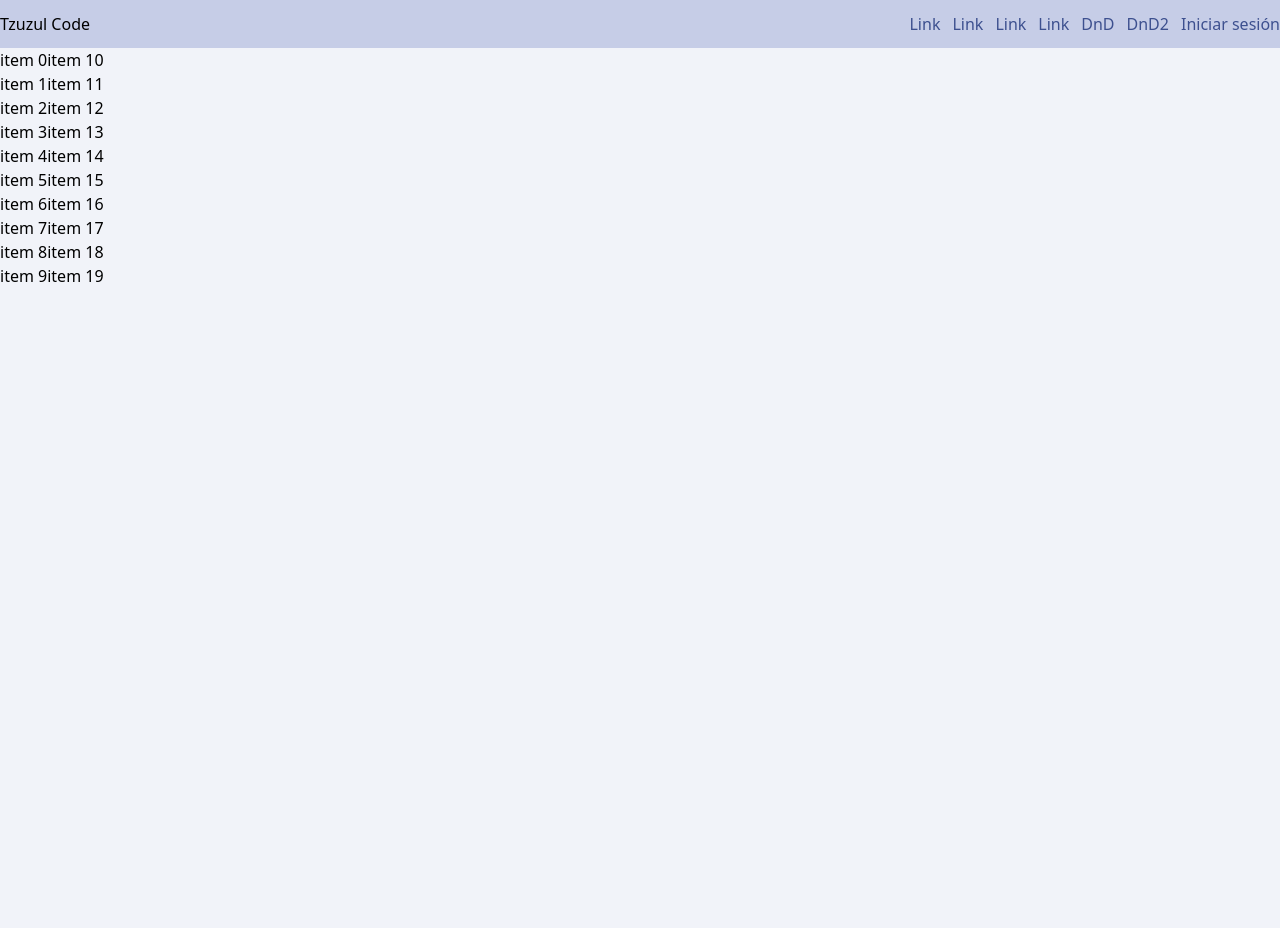
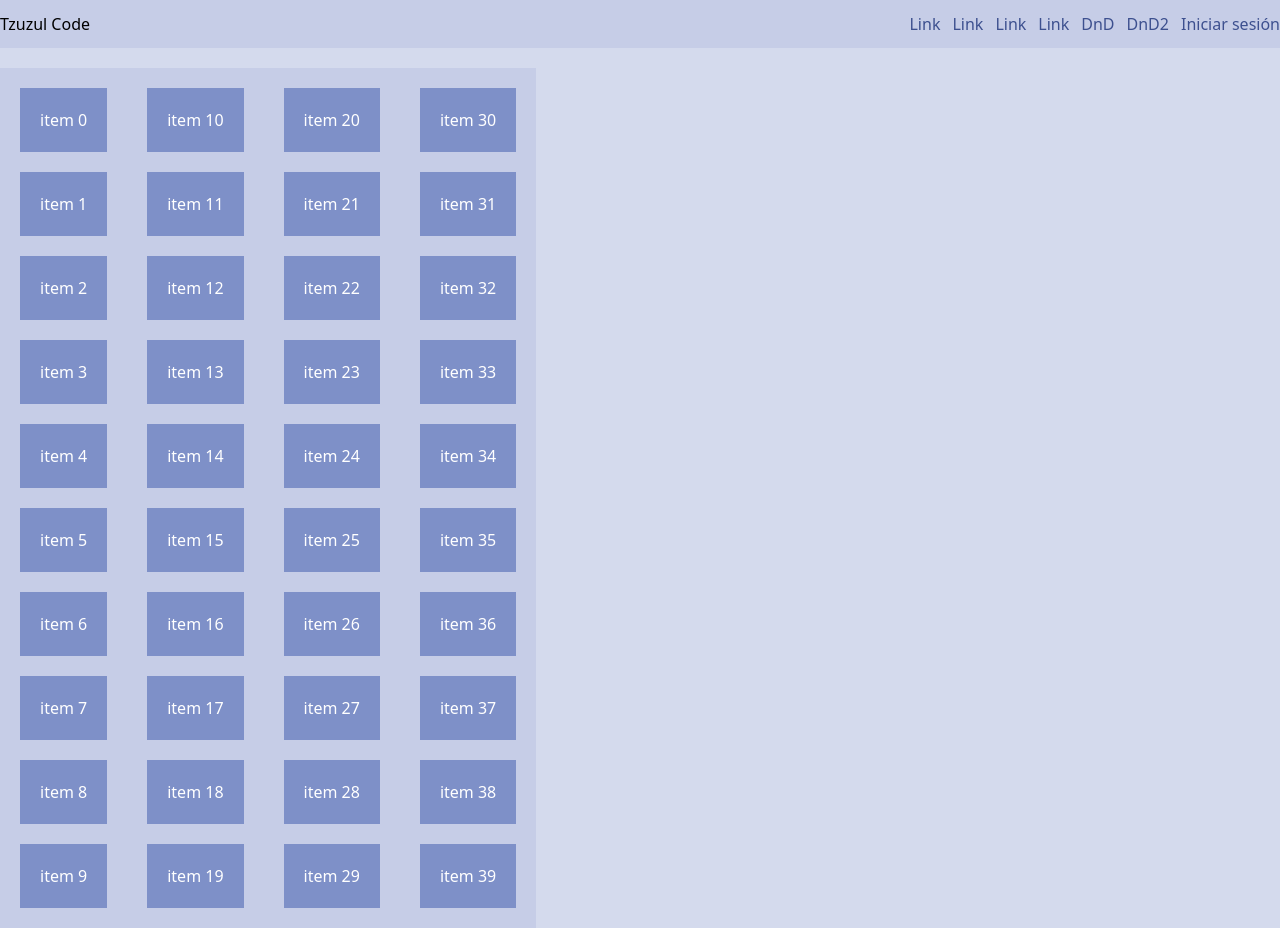
Before and after one commit to tzuzulcode/frontend-react-enero2022, a React (Create React App) app in the folder redux-app/: page /drag_and_drop2 in a window 1280 px wide. Before the commit the page ends 800 px from the top, so only its background shows below. Built offline with nearby package versions, Linux system fonts and the light colour scheme; no server answers.

Commit message:
Drag and drop

```diff
--- /dev/null
+++ b/redux-app/src/components/Board.jsx
@@ -0,0 +1,30 @@
+import React from 'react'
+import { DragDropContext, Droppable } from 'react-beautiful-dnd'
+import Column from './Column'
+
+export default function Board({data}) {
+  return (
+    <DragDropContext onDragEnd={()=>{}}>
+        <Droppable
+            droppableId='board'
+            type='COLUMN'
+            direction='horizontal'
+        >
+            {(provided,snapshot)=>(
+                <div ref={provided.innerRef}>
+                    {data.map((list,index)=>(
+                        <Column
+                            key={list.id}
+                            list={list.list}
+                            listId={list.id}
+                            index={index}
+                        />
+                    ))
+                    }
+                    {provided.placeholder}
+                </div>
+            )}
+        </Droppable>
+    </DragDropContext>
+  )
+}
--- /dev/null
+++ b/redux-app/src/components/Column.jsx
@@ -0,0 +1,24 @@
+import React from 'react'
+import { Draggable, Droppable } from 'react-beautiful-dnd'
+import TaskList from './TaskList'
+
+export default function Column({list,listId,listType,index}) {
+  return (
+    <Draggable draggableId={listId} index={index}>
+        {(provided,snapshot)=>(
+            <div ref={provided.innerRef}{...provided.draggableProps}>
+                <Droppable
+                    droppableId={listId}
+                    type={listType}
+                >
+                    {(provided, snapshot) => (
+                        <div ref={provided.innerRef}>
+                            <TaskList list={list} />
+                        </div>
+                    )}
+                </Droppable>
+            </div>
+        )}
+    </Draggable>
+  )
+}
--- /dev/null
+++ b/redux-app/src/components/CustomDroppable.jsx
@@ -0,0 +1,34 @@
+import React from 'react'
+import { Draggable,Droppable } from 'react-beautiful-dnd'
+
+export default function CustomDroppable({lista,id}) {
+
+  return (
+    <Droppable droppableId={id}>
+            {(provided, snapshot) => (
+                <div
+                className='bg-lavender-300 p-5 mt-5 space-y-5'
+                    ref={provided.innerRef}>
+                    {lista.map((item, index) => (
+                        <Draggable
+                            key={item.id}
+                            draggableId={item.id}
+                            index={index}>
+                            {(provided, snapshot) => (
+                                <div
+                                    className=' bg-lavender-600 text-white p-5'
+                                    ref={provided.innerRef}
+                                    {...provided.draggableProps}
+                                    {...provided.dragHandleProps}
+                                    >
+                                    {item.content}
+                                </div> //Task Item
+                            )}
+                        </Draggable>
+                    ))}{/* Task list */}
+                    {provided.placeholder}
+                </div>
+            )}
+        </Droppable>
+  )
+}
--- /dev/null
+++ b/redux-app/src/components/TaskItem.jsx
@@ -0,0 +1,13 @@
+import React from 'react'
+
+export default function TaskItem({content,provided}) {
+  return (
+    <div className=' bg-lavender-600'
+        ref={provided.innerRef}
+        {...provided.draggableProps}
+        {...provided.dragHandleProps}
+    >
+        <p>{content}</p>
+    </div>
+  )
+}
--- /dev/null
+++ b/redux-app/src/components/TaskList.jsx
@@ -0,0 +1,19 @@
+import React from 'react'
+import {Draggable} from 'react-beautiful-dnd'
+import TaskItem from './TaskItem'
+
+export default function TaskList({list}) {
+  return list.map((task,index)=><Draggable
+    key={task.id}
+    draggableId={task.id}
+    index={index}
+  >
+      {(provided,snapshot)=>(
+          <TaskItem
+            content={task}
+            provided={provided}
+          />
+      )}
+
+  </Draggable>)
+}
--- a/redux-app/src/pages/DragAndDrop2.jsx
+++ b/redux-app/src/pages/DragAndDrop2.jsx
@@ -1,6 +1,7 @@
 import React, { useState } from 'react'
 
-import { DragDropContext, Droppable, Draggable } from 'react-beautiful-dnd';
+import { DragDropContext, Draggable, Droppable } from 'react-beautiful-dnd';
+import CustomDroppable from '../components/CustomDroppable';
 
 const getItems = (count, offset = 0) =>
         Array.from({ length: count }, (v, k) => k).map(k => ({
@@ -12,6 +13,27 @@ export default function DragAndDrop() {
 
     const [lista,setLista] = useState(getItems(10))
     const [lista2,setLista2] = useState(getItems(10,10))
+    const [lista3,setLista3] = useState(getItems(10,20))
+    const [lista4,setLista4] = useState(getItems(10,30))
+
+    const listas = {
+        lista:{
+            lista,
+            setLista
+        },
+        lista2:{
+            lista:lista2,
+            setLista:setLista2
+        },
+        lista3:{
+            lista:lista3,
+            setLista:setLista3
+        },
+        lista4:{
+            lista:lista4,
+            setLista:setLista4
+        },
+    }
 
     const onDragEnd = ({ source, destination }) => {
 
@@ -21,41 +43,31 @@ export default function DragAndDrop() {
         }
 
         if (source.droppableId === destination.droppableId) {
-            if (source.droppableId === 'droppable2') {
-                setLista2(reorder(
-                    lista2,
+            if(source.droppableId==="listas"){
+                console.log(source)
+                console.log(destination)
+
+                //Obtener la key de los index
+            }else{
+                const listaOrigen = listas[source.droppableId]
+                listaOrigen.setLista(reorder(
+                    listaOrigen.lista,
                     source.index,
-                    destination.index)
-                )
-            }else{
-                setLista(reorder(
-                    lista,
-                    source.index,
-                    destination.index)
-                )
+                    destination.index
+                ))
             }
         } else {
+            const listaOrigen = listas[source.droppableId]
+            const listaDestino = listas[destination.droppableId]
 
-            if(source.droppableId==="droppable"){
             const [origin,dest] = move(
-                    lista,
-                    lista2,
+                listaOrigen.lista,
+                listaDestino.lista,
                 source,
                 destination
             )
-                setLista(origin)
-                setLista2(dest)
-            }else{
-                const [origin,dest] = move(
-                    lista2,
-                    lista,
-                    source,
-                    destination
-                )
-                setLista(dest)
-                setLista2(origin)
-            }
-
+            listaOrigen.setLista(origin)
+            listaDestino.setLista(dest)
         }
     };
 
@@ -81,57 +93,37 @@ export default function DragAndDrop() {
     };
 
   return (
-    <div className='flex'>
+    <div className='flex gap-10 bg-lavender-200'>
         <DragDropContext onDragEnd={onDragEnd}>
-                <Droppable droppableId="droppable">
+            <Droppable droppableId={"listas"} direction="horizontal" >
+            {(provided, snapshot) => (
+                <div ref={provided.innerRef} className="flex">
+                    {
+                        Object.keys(listas).map((l,index)=>(
+                            <Draggable
+                                key={l}
+                                draggableId={"draggable-"+l}
+                                index={index}
+                            >
                                 {(provided, snapshot) => (
                                 <div
-                            ref={provided.innerRef}>
-                            {lista.map((item, index) => (
-                                <Draggable
-                                    key={item.id}
-                                    draggableId={item.id}
-                                    index={index}>
-                                    {(provided, snapshot) => (
-                                        <div
+                                className='flex'
                                 ref={provided.innerRef}
                                     {...provided.draggableProps}
                                     {...provided.dragHandleProps}
                                 >
-                                            {item.content}
+                                    <CustomDroppable key={l} lista={listas[l].lista} id={l}/>
                                 </div>
                             )}
                             </Draggable>
-                            ))}
-                            {provided.placeholder}
+                        ))
+                    }
+
                 </div>
+
             )}
             </Droppable>
-                <Droppable droppableId="droppable2">
-                    {(provided, snapshot) => (
-                        <div
-                            ref={provided.innerRef}
-                            >
-                            {lista2.map((item, index) => (
-                                <Draggable
-                                    key={item.id}
-                                    draggableId={item.id}
-                                    index={index}>
-                                    {(provided, snapshot) => (
-                                        <div
-                                            ref={provided.innerRef}
-                                            {...provided.draggableProps}
-                                            {...provided.dragHandleProps}
-                                            >
-                                            {item.content}
-                                        </div>
-                                    )}
-                                </Draggable>
-                            ))}
-                            {provided.placeholder}
-                        </div>
-                    )}
-                </Droppable>
+
         </DragDropContext>
     </div>
   )
```
Lines whose indentation alone changed are shown as unchanged.
